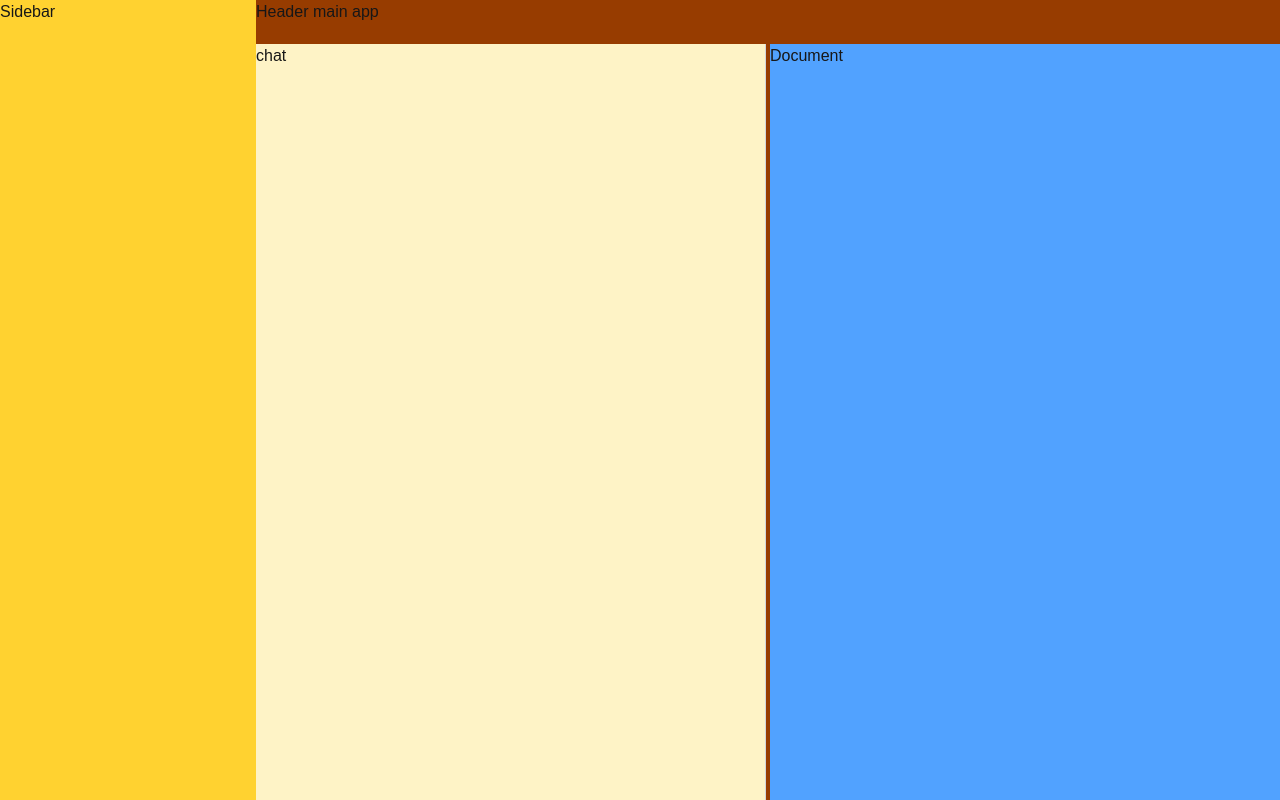
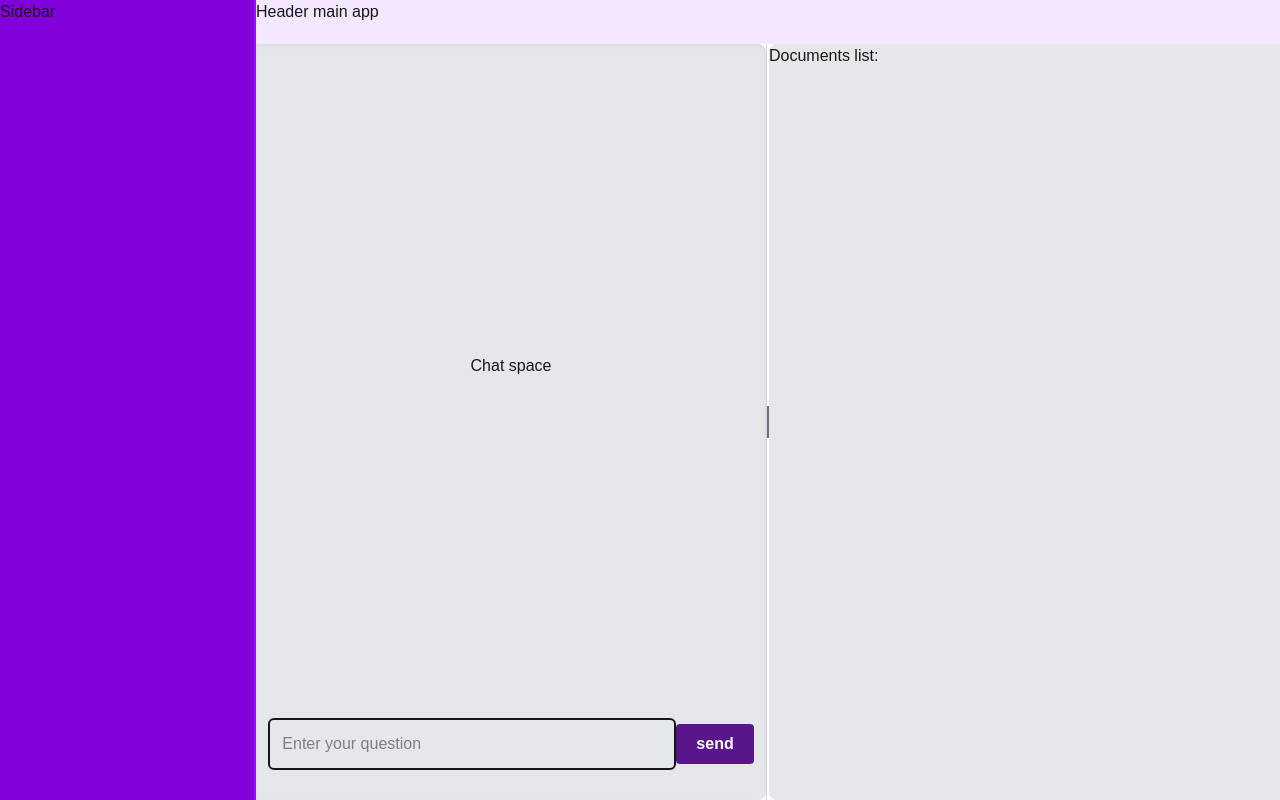
Before and after one commit to tommyRam/chatbots, a Next.js app in the folder frontend/: page /main in a window 1280 px wide. Built offline with nearby package versions, Linux system fonts and the light colour scheme.

Commit message:
feat: finish first simple-rag connexion with frontend

```diff
--- a/frontend/app/main/page.tsx
+++ b/frontend/app/main/page.tsx
@@ -1,13 +1,27 @@
+"use client";
+
 import ChatMain from "@/ui/component/chat-main-app";
 import DocumentMain from "@/ui/component/document-section-main-app";
 import ResizableLayout from "@/ui/component/resizable-layout";
+import { useState } from "react";
 
 export default function page() {
+    const [message, setMessage] = useState<string>("");
+    const [documents, setDocuments] = useState<[string]>([""]);
+
     return (
         <div className="flex-1 flex">
             <ResizableLayout
-                leftComponent={<ChatMain />}
-                rightComponent={<DocumentMain />}
+                leftComponent={
+                <ChatMain
+                    message={message}
+                    setMessage={setMessage}
+                    setDocuments={setDocuments}
+                />}
+                rightComponent={
+                <DocumentMain
+                    documents={documents}
+                />}
             />
         </div>
     )
--- a/frontend/ui/component/chat-main-app.tsx
+++ b/frontend/ui/component/chat-main-app.tsx
@@ -1,7 +1,118 @@
-export default function ChatMain() {
+"use client";
+
+import { Send } from "lucide-react"
+import { ChangeEvent, useState } from "react";
+import Button from "../reusable_component/button";
+
+interface QueryRequest {
+    query: string;
+}
+
+interface ChatResponse {
+    documents: [string];
+    chatResponse: string;
+}
+
+const SIMPLE_RAG_API = "http://127.0.0.1:8000/api/RAG/simpleRAG";
+
+interface ChatMainProps {
+    message: string;
+    setMessage: (newMessage: string) => void;
+    setDocuments: (newDocuments: [string]) => void;
+}
+
+export default function ChatMain(
+    {
+        message,
+        setMessage,
+        setDocuments
+    }: ChatMainProps
+) {
+
+    const [inputValue, setInputValue] = useState<string>("");
+    const [isPending, setIsPending] = useState<boolean>(false);
+
+    const handleInputChange = (e: ChangeEvent<HTMLInputElement>) => {
+        console.log("here")
+        e.preventDefault();
+        setInputValue(e.target.value);
+        console.log("Input change: " + inputValue);
+    }
+
+    const handleSendQuery = async () => {
+        const accessToken = localStorage.getItem("access_token");
+        const queryRequest = {"query": inputValue};
+        setIsPending(true);
+
+        try {
+            const response = await fetch(
+                SIMPLE_RAG_API,
+                {
+                    method: "POST",
+                    headers: {
+                        "Authorization": `Bearer ${accessToken}`,
+                        "Content-Type": "application/json",
+                    },
+                    body: JSON.stringify(queryRequest)
+                }
+            )
+
+            console.log(response);
+
+            if(!response.ok){
+                const errorResponse = await response.json();
+                throw new Error(errorResponse.detail);
+            }
+
+            const re = await response.json();
+            console.log("================\n" + JSON.stringify(re))
+            if(re.chat_response) {
+                setMessage(re.chat_response);
+                setDocuments(re.documents);
+            }
+        }catch (e){
+            console.log(e);
+            throw e;
+        }finally{
+            setIsPending(false);
+        }
+    }
+
     return (
-        <div className="bg-amber-100 w-full h-full">
-            chat
+        <div className="flex flex-col w-full h-full bg-gradient-to-r bg-gray-200 rounded-br-lg rounded-tr-lg shadow-inner">
+            <div
+                className="flex-1 flex flex-col justify-center items-center "
+            >
+                <div>Chat space</div>
+                <div>{message}</div>
+            </div>
+            <div
+                className="h-28 flex justify-center items-center"
+            >
+                <div
+                    className="w-[100%] h-[60%] flex justify-center items-center"
+                >
+                    <input
+                        id="query"
+                        className="border-2 rounded-md p-3 w-[80%] max-w-xl"
+                        placeholder="Enter your question"
+                        value={inputValue}
+                        onChange={handleInputChange}
+                    />
+                    <Button
+                        buttonName="send"
+                        actionName="sending..."
+                        isPending={isPending}
+                        action={handleSendQuery}
+                    />
+                    {/* <button
+                        className="bg-purple-800 rounded-md w-13 h-13 flex justify-center items-center"
+                        onClick={handleSendQuery}
+                    >
+                        <Send className="w-4 h-4" />
+                    </button> */}
+                </div>
+            </div>
         </div>
     )
 }
--- a/frontend/ui/component/document-section-main-app.tsx
+++ b/frontend/ui/component/document-section-main-app.tsx
@@ -1,7 +1,25 @@
-export default function DocumentMain() {
+interface DocumentMainProps {
+    documents: [string];
+}
+
+export default function DocumentMain(
+    {
+        documents
+    }: DocumentMainProps
+) {
     return (
-        <div className="bg-blue-400 w-full h-full">
-            Document
+        <div className=" w-full h-full bg-gradient-to-l bg-gray-200 rounded-bl-lg rounded-tl-lg">
+            Documents list:
+            <div>
+            {
+                documents.map((document) => (
+                    <div key={document.length}>
+                        {document}
+                    </div>
+                ))
+                // documents
+            }
+            </div>
         </div>
     )
 }
--- a/frontend/ui/component/header-main-app.tsx
+++ b/frontend/ui/component/header-main-app.tsx
@@ -1,6 +1,6 @@
 export default function HeaderMain() {
     return (
-        <div className="w-full bg-amber-800 h-11">
+        <div className="w-full h-11 bg-gradient-to-b bg-purple-100">
             Header main app
         </div>
     )
--- a/frontend/ui/component/resizable-layout.tsx
+++ b/frontend/ui/component/resizable-layout.tsx
@@ -47,11 +47,11 @@ export default function ResizableLayout(
 
     return (
         <div
-            className="flex-1 flex bg-gray-700"
+            className="flex-1 flex"
         >
             <div
                 ref={containerRef}
-                className="flex-1 flex overflow-hidden bg-red-800"
+                className="flex-1 flex overflow-hidden"
             >
                 <div
                     className="border-r border-gray-300"
@@ -61,9 +61,13 @@ export default function ResizableLayout(
                     {children.leftComponent}
                 </div>
                 <div
-                    className="w-1 bg-amber-800 hover:bg-amber-950 cursor-col-resize transition-colors"
+                    className="flex justify-center items-center w-0.5 hover:bg-purple-950 cursor-col-resize transition-colors rounded-2xl"
                     onMouseDown={handleMouseDown}
-                />
+                >
+                    <div
+                        className="w-3 h-8 bg-gray-500"
+                    ></div>
+                </div>
                 <div
                     className="flex"
                     style={{width: `${100 - leftWidth}%`}}
--- a/frontend/ui/component/sidebar-main-app.tsx
+++ b/frontend/ui/component/sidebar-main-app.tsx
@@ -1,6 +1,6 @@
 export default function SideBarMain () {
     return (
-        <div className="h-full w-3xs border-black bg-amber-300">
+        <div className="h-full w-3xs bg-purple-700 border-r-2 border-purple-600">
             Sidebar
         </div>
     )
```
Also changed, not shown: frontend/package.json (+7 -6 lines), frontend/types/chat.ts (added), 1 other file (tests, documents, lock files or other folders).
